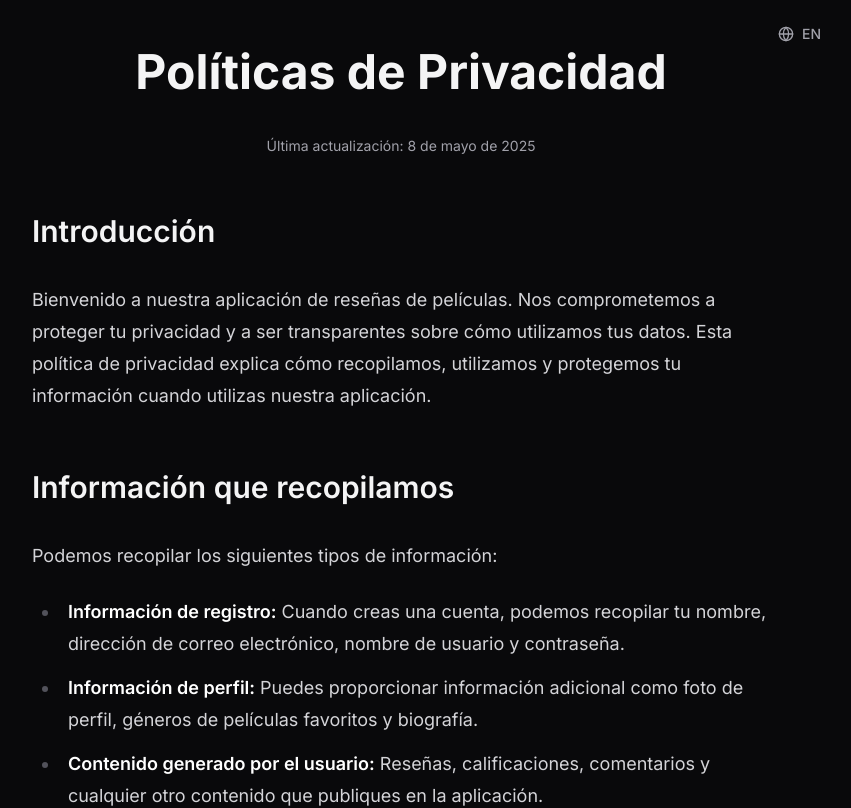
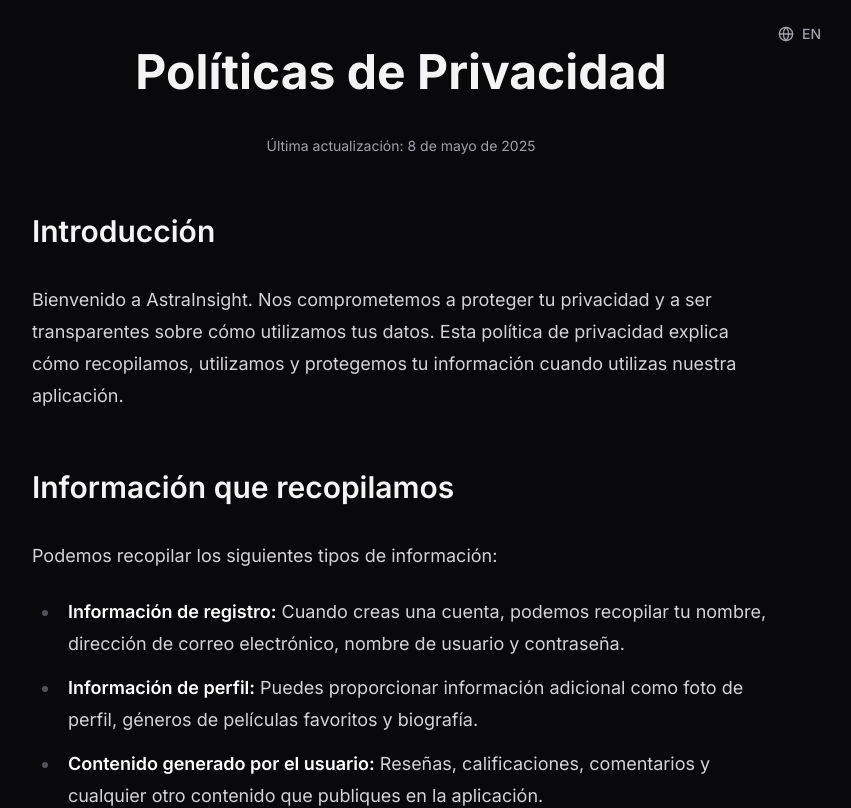
Before and after one commit to kaikrmen/privacy-policy-page, a Next.js app: page /privacy-policy in a window 1280 px wide. Shown: the top 808 px of the page, without its empty margins (239-1090 px from the left). Built offline with nearby package versions, Linux system fonts and the light colour scheme.

Commit message:
Actualizar el texto de bienvenida en la política de privacidad a "AstraInsight".

```diff
--- a/app/privacy-policy/page.tsx
+++ b/app/privacy-policy/page.tsx
@@ -36,7 +36,7 @@ export default function PrivacyPolicyPage() {
             <section className="mb-8">
               <h2 className="text-2xl font-semibold mb-4 text-zinc-100">Introducción</h2>
               <p>
-                Bienvenido a nuestra aplicación de reseñas de películas. Nos comprometemos a proteger tu privacidad y a
+                Bienvenido a AstraInsight. Nos comprometemos a proteger tu privacidad y a
                 ser transparentes sobre cómo utilizamos tus datos. Esta política de privacidad explica cómo recopilamos,
                 utilizamos y protegemos tu información cuando utilizas nuestra aplicación.
               </p>
```
